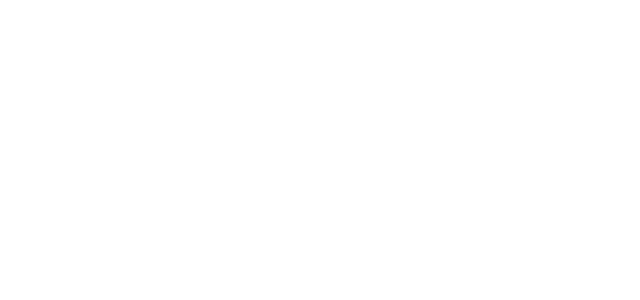
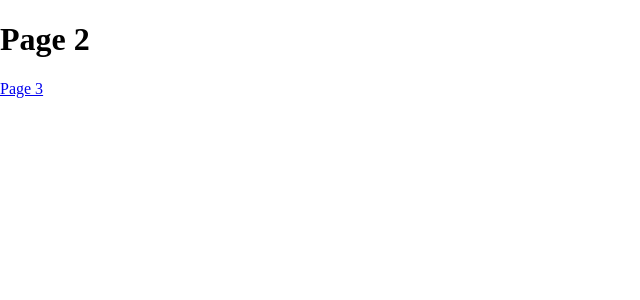
Before and after one commit to MarcBTHT/Denigma-site, a React (Vite) app: page /page2 in a window 1280 px wide. Shown: the top 300 px of the page, without its empty margins (0-640 px from the left). Built offline with nearby package versions, Linux system fonts and the light colour scheme.

Commit message:
Update Page2

```diff
--- a/src/pages/page2.jsx
+++ b/src/pages/page2.jsx
@@ -97,7 +97,8 @@
   }
   return (
     <>
-
+      <h1>Page 2</h1>
+      <Link to="/page3">Page 3</Link>
     </>
   )
 }
```
